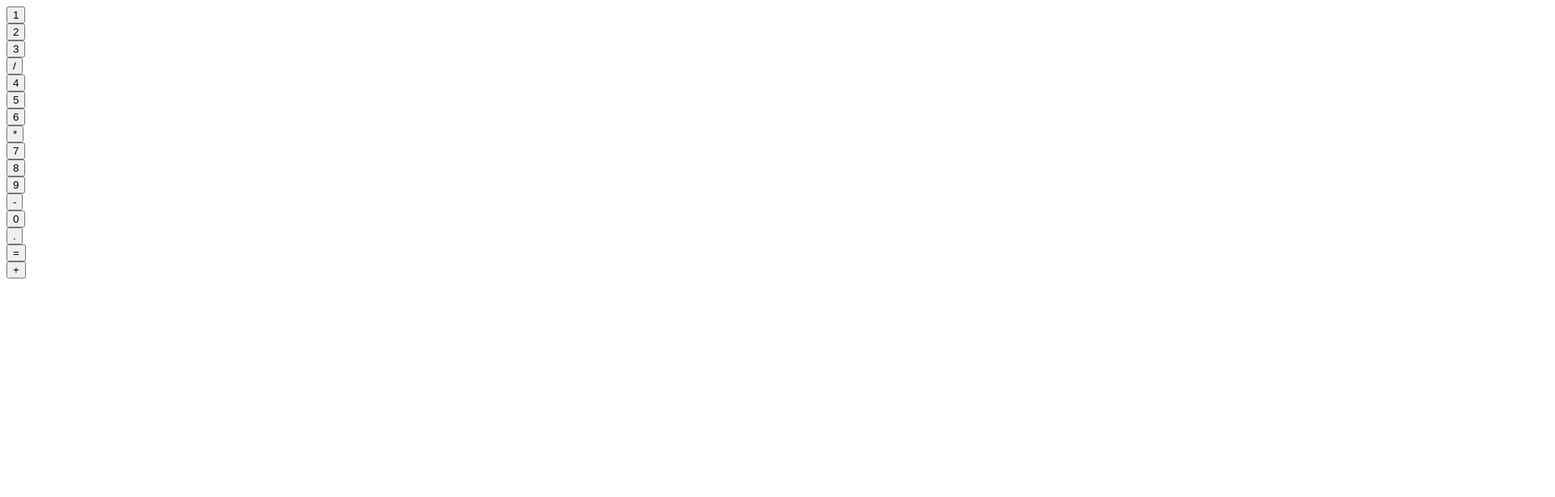
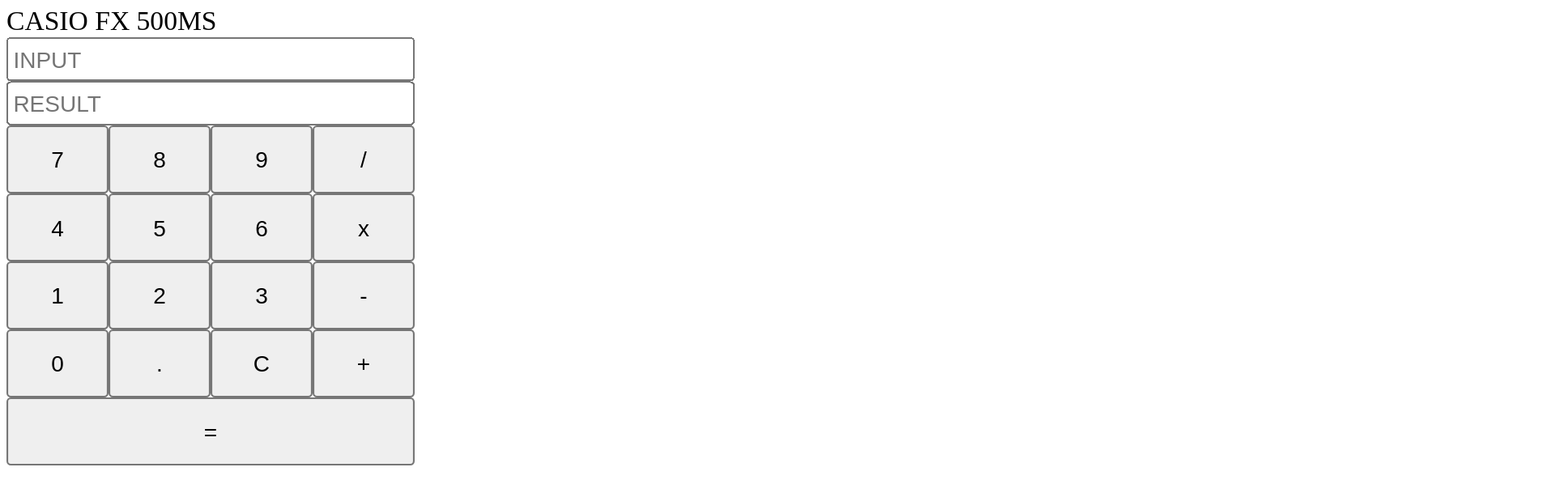
Before and after one commit to zingw/calculator, an Angular app: page / in a window 1280 px wide. Shown: the top 614 px of the page at 81% size, 1920 px wide, since content can reach past the window. Built offline with nearby package versions, Linux system fonts and the light colour scheme.

Commit message:
init table sucess

```diff
--- a/src/app/app.component.css
+++ b/src/app/app.component.css
@@ -0,0 +1,22 @@
+.loopButton{
+  width: 60px;
+  height: 40px;
+}
+.displayBox{
+  width:232px;
+  height: 20px;
+}
+#header{
+  width:240px;
+  align-content: normal;
+}
+#getResult{
+  width:240px;
+  height: 40px;
+}
+#body{
+  transform: scale(2.1);
+  transform-origin: 0 0;
+  margin: auto;
+  vertical-align: middle;
+}
--- a/src/app/app.component.html
+++ b/src/app/app.component.html
@@ -1,6 +1,12 @@
-
-<div
-*ngFor="let item of arr1; index as i; "
->
-<button class="btn" >{{item}}</button>
+<div id="body">
+      <div id="header">CASIO FX 500MS</div>
+      <input class="displayBox" type="text" placeholder="INPUT" ><br>
+      <input class="displayBox" type="text" placeholder="RESULT" ><br>
+      <div *ngFor="let row of rows" style="width: fit-content" >
+        <button class="loopButton" (click)="bindValueToInput(row.col1)">{{row.col1}}</button>
+        <button class="loopButton" (click)="bindValueToInput(row.col2)">{{row.col2}}</button>
+        <button class="loopButton" (click)="bindValueToInput(row.col3)">{{row.col3}}</button>
+        <button class="loopButton" (click)="bindValueToInput(row.col4)">{{row.col4}}</button>
+      </div>
+      <button id="getResult" (click)="getResult()">=</button>
 </div>
--- a/src/app/app.component.ts
+++ b/src/app/app.component.ts
@@ -1,17 +1,29 @@
 import {Component} from '@angular/core';
+
+
+export interface Row {
+  col1: string ;
+  col2: string ;
+  col3: string ;
+  col4: string ;
+}
 
 @Component({
   selector: 'app-root',
   templateUrl: './app.component.html',
   styleUrls: ['./app.component.css']
 })
+
 export class AppComponent {
+input = '';
+result = 0;
+INVALID_ERR = "INVALID_ERR";
 
-  arr1 = ['1','2','3','/', '4','5','6','*', '7','8','9','-', '0','.','=','+'];
-  tables : Tables[] = [
+rows : Row[] = [
     {col1:'7',col2:'8',col3:'9',col4:'/'},
     {col1:'4',col2:'5',col3:'6',col4:'x'},
     {col1:'1',col2:'2',col3:'3',col4:'-'},
     {col1:'0',col2:'.',col3:'C',col4:'+'},
   ];
+
 }
--- a/tsconfig.json
+++ b/tsconfig.json
@@ -27,6 +27,7 @@
     "enableI18nLegacyMessageIdFormat": false,
     "strictInjectionParameters": true,
     "strictInputAccessModifiers": true,
-    "strictTemplates": true
+    "strictTemplates": true,
+    "strictPropertyInitialization": false
   }
 }
```
